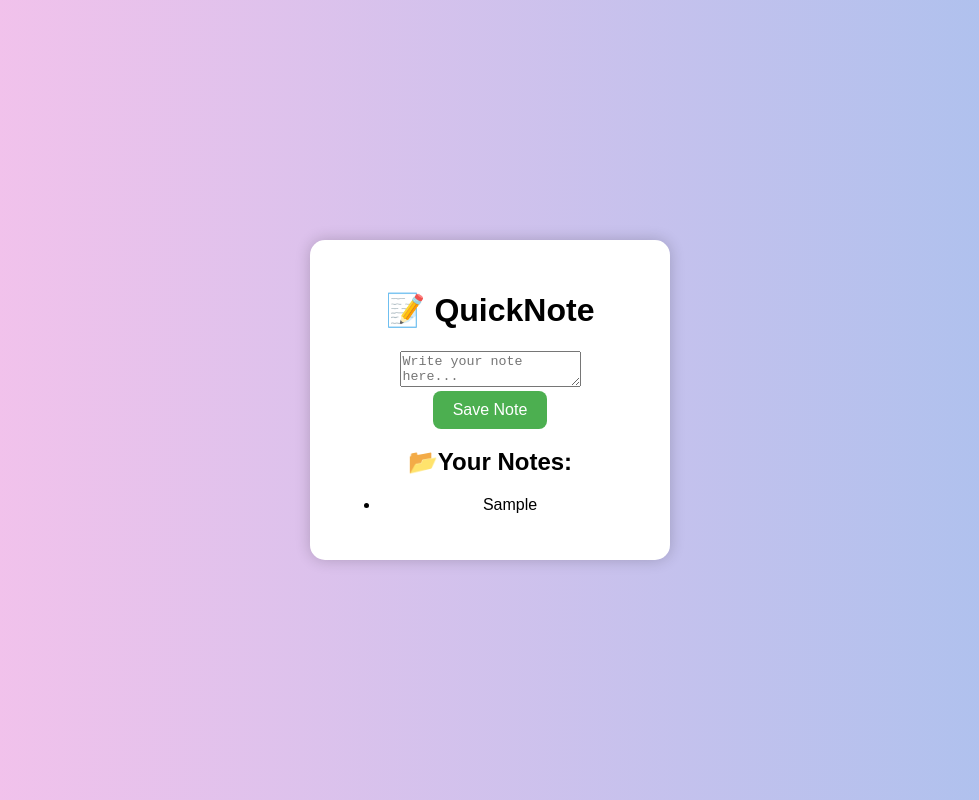
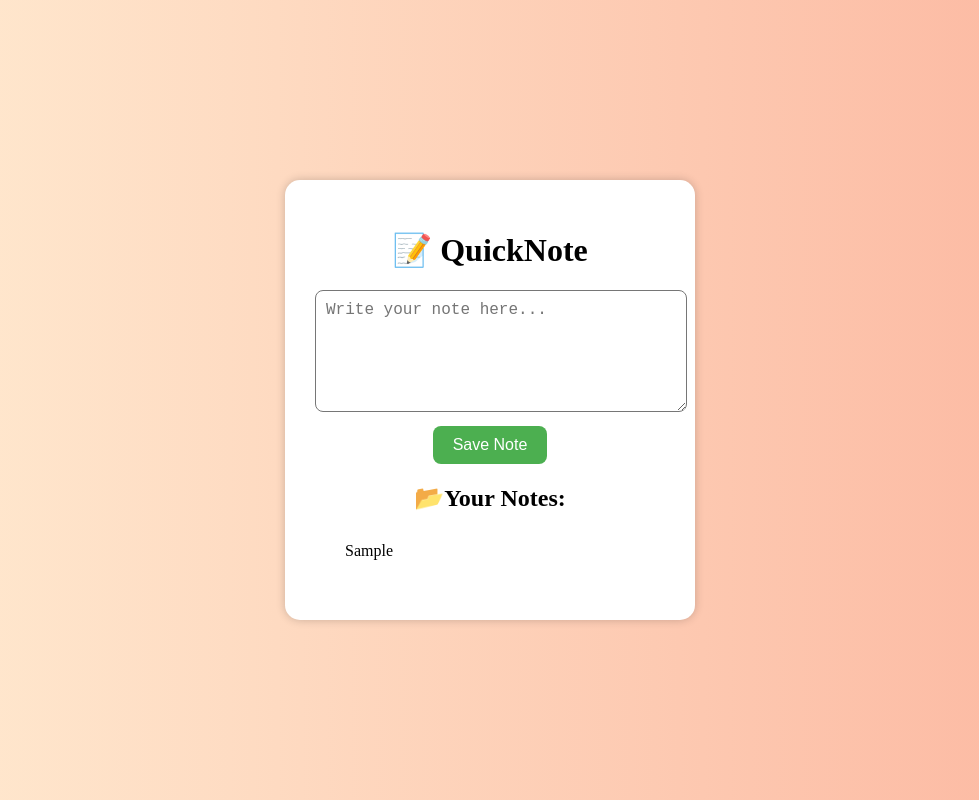
Before and after one commit to BryanDave-softdev/FP-Project-15---Note-Taking-App, a plain HTML site: page index.html in a window 1280 px wide. Both pictures are taken after typing "Sample" into the empty fields and a click on the button "Save Note". Shown: the whole page, without its empty margins (150-1129 px from the left). Drawn offline with Linux system fonts and the light colour scheme.

Commit message:
style.css

```diff
--- a/style.css
+++ b/style.css
@@ -1,6 +1,6 @@
 body {
-  font-family: Arial, sans-serif;
-  background: linear-gradient(to right, #fbc2eb, #a6c1ee);
+  font-family: Arial, sans=serif;
+  background: linear-gradient(to right, #ffecd2, #fcb69f);
   display: flex;
   justify-content: center;
   align-items: center;
@@ -9,39 +9,47 @@ body {
 }
 
 .container {
-  background-color: white;
+  background: white;
   padding: 30px;
   border-radius: 15px;
+  width: 350px;
+  box-shadow: 0 0 10px rgba(0,0,0,0.2);
   text-align: center;
-  box-shadow: 0 0 15px rgba(0,0,0,0.2);
-  width: 300px;
 }
 
-input, select {
+textarea {
+  width: 100%;
+  height: 100px;
   padding: 10px;
-  width: 100%;
-  margin: 10px 0;
+  margin-bottom: 10px;
   border-radius: 8px;
-  border: 1px solid #ccc;
   font-size: 16px;
 }
 
 button {
+  background-color: #4CAF50;
+  color: white;
   padding: 10px 20px;
-  background-color: #4caf50;
-  color: white;
   border: none;
   border-radius: 8px;
+  cursor: pointer;
   font-size: 16px;
-  cursor: pointer;
 }
 
 button:hover {
   background-color: #45a049;
 }
 
-#result {
-  margin-top: 20px;
-  font-size: 18px;
-  font-weight: bold;
+ul {
+  list-style-type: none;
+  padding: 0;
+  margin: 20px;
 }
+
+li {
+  background: none;
+  padding: 10px;
+  margin-bottom: 5px;
+  border-radius: 6px;
+  text-align: left;
+}
```
